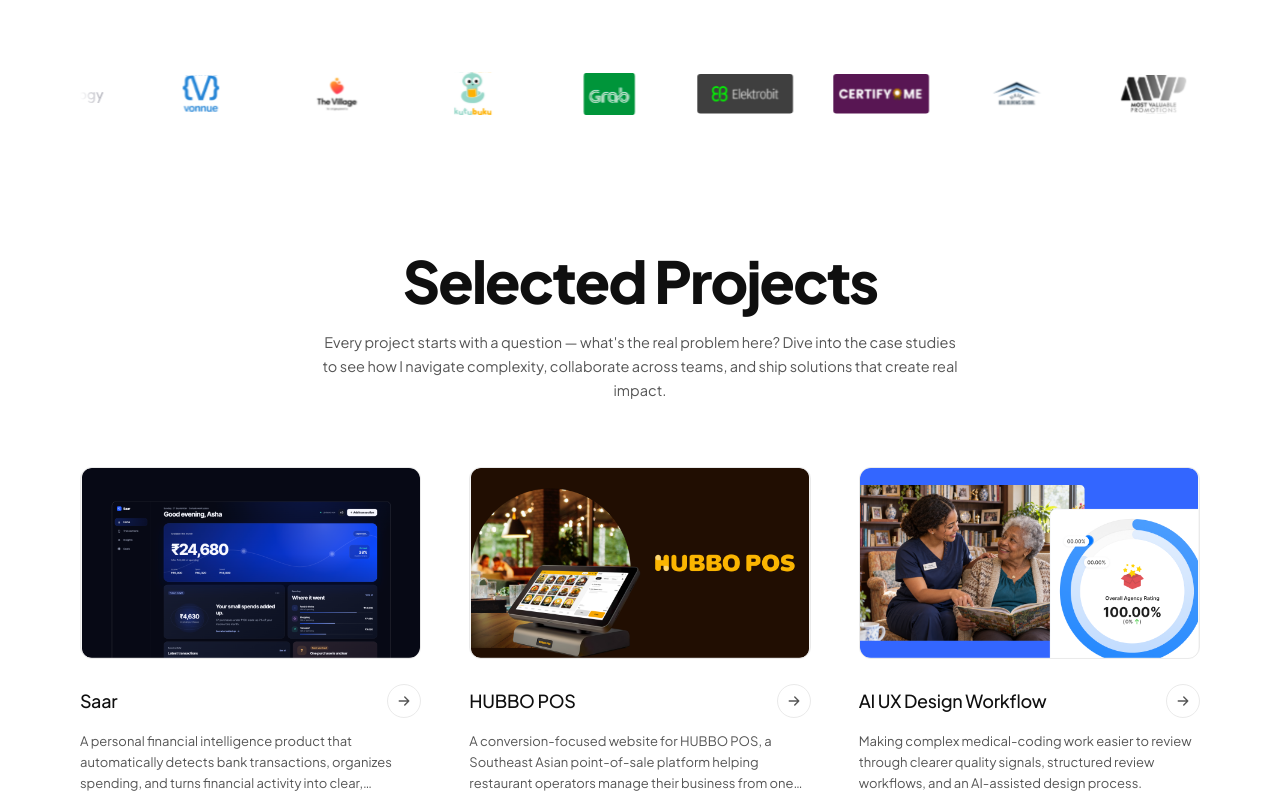
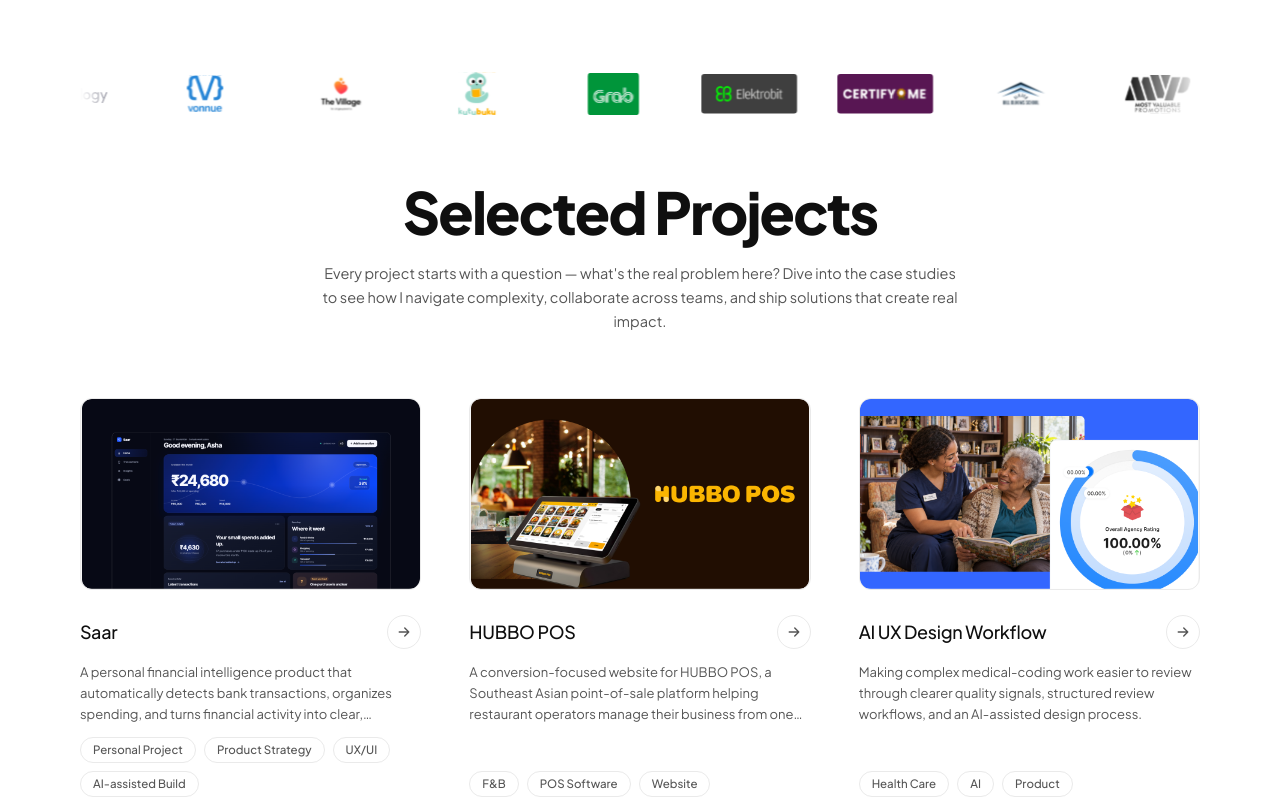
Before and after one commit to gargee-moni-jose/gargee-moni-jose.github.io, a React (Vite) app: page / in a window 1280 px wide. Shown: the part 760-1560 px from the top of the page. Built offline with nearby package versions, Linux system fonts and the light colour scheme.

Commit message:
Reduce spacing before projects section

```diff
--- a/src/index.css
+++ b/src/index.css
@@ -771,6 +771,9 @@
   gap: clamp(36px, 7vw, 96px);
   padding-block: clamp(40px, 6vw, 72px);
 }
+#work.section {
+  padding-top: clamp(40px, 4vw, 56px);
+}
 .expertise-title {
   margin: 0 0 16px;
   font-size: 20px;
```
